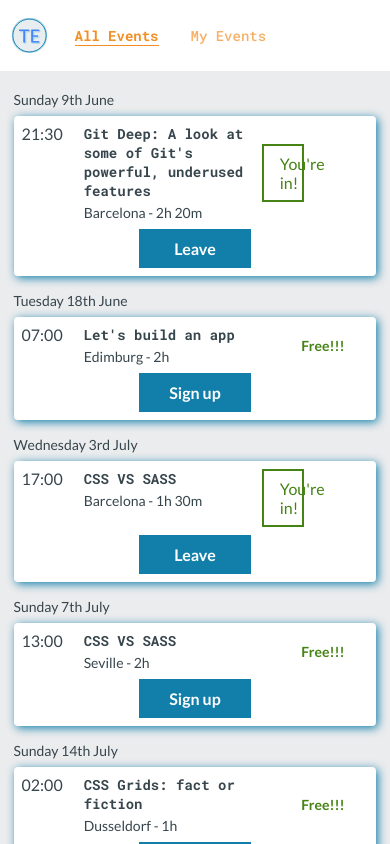
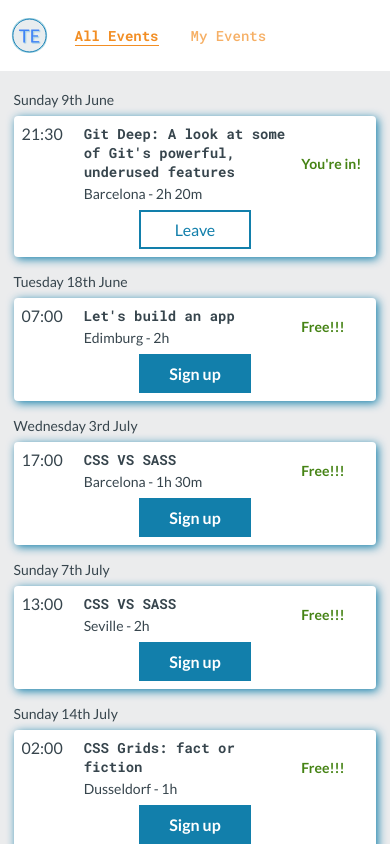
Before and after one commit to akolybelnikov/tech-meets, a React (Create React App) app: page / in a window 390 px wide. Shown: the top 844 px of the page. Built offline with nearby package versions, Linux system fonts and the light colour scheme; data requests are answered from the project's data file.

Commit message:
Refactored for mobile

```diff
--- a/index.d.ts
+++ b/index.d.ts
@@ -25,6 +25,7 @@ declare module 'styled-components' {
         border: string
         borderRadius: number
         '&:hover': object
+        minWidth: string
       }
       primaryInverted: {
         color: string
--- a/src/api/db.json
+++ b/src/api/db.json
@@ -251,14 +251,6 @@
       "city": 1,
       "startDate": "2019-06-09T21:30:00+00:00",
       "endDate": "2019-06-09T23:50:00+00:00"
-    },
-    {
-      "id": 3,
-      "isFree": true,
-      "name": "CSS VS SASS",
-      "city": 8,
-      "startDate": "2019-07-03T17:00:00+00:00",
-      "endDate": "2019-07-03T18:30:00+00:00"
     }
   ]
 }
--- a/src/components/events/EventRow.tsx
+++ b/src/components/events/EventRow.tsx
@@ -83,9 +83,11 @@ export default (
               differenceInMinutes(endDate, startDate)
             )}</Text></Box>
           </Box>
-          <Box sx={{ flex: !joined ? '10%' : '35%', textAlign: 'left', display: 'flex', alignItems: 'center' }}>
-            {!joined && <SubTitle ml={1}>{isFree && <Text color="darkGreen">Free!!!</Text>}</SubTitle>}
-            {joined && <Button mr={[5]} disabled variant='secondary'>You're in!</Button>}
+          <Box sx={{ flex: '10%', textAlign: 'left', display: 'flex', alignItems: 'center' }}>
+            <SubTitle ml={1}>
+              {isFree && !joined && <Text color="darkGreen">Free!!!</Text>}
+              {joined && <Text color="darkGreen">You're in!</Text>}
+            </SubTitle>
           </Box>
         </RowItem>
         <RowItem sx={{
@@ -96,7 +98,7 @@ export default (
           alignItems: ['center']
         }}>
           {!joined && <Button variant='primaryInverted' onClick={onOpenJoinModal}>Sign up</Button>}
-          {joined && <Button variant='primaryInverted' onClick={onOpenLeaveModal}>Leave</Button>}
+          {joined && <Button variant='primary' onClick={onOpenLeaveModal}>Leave</Button>}
         </RowItem>
       </FlexRow>
       <Modal
--- a/src/theme.ts
+++ b/src/theme.ts
@@ -33,6 +33,7 @@ const AppTheme: DefaultTheme = {
         color: '#fff',
         backgroundColor: darkBlue,
       },
+      minWidth: '7rem'
     },
     primaryInverted: {
       color: '#fff',
```
